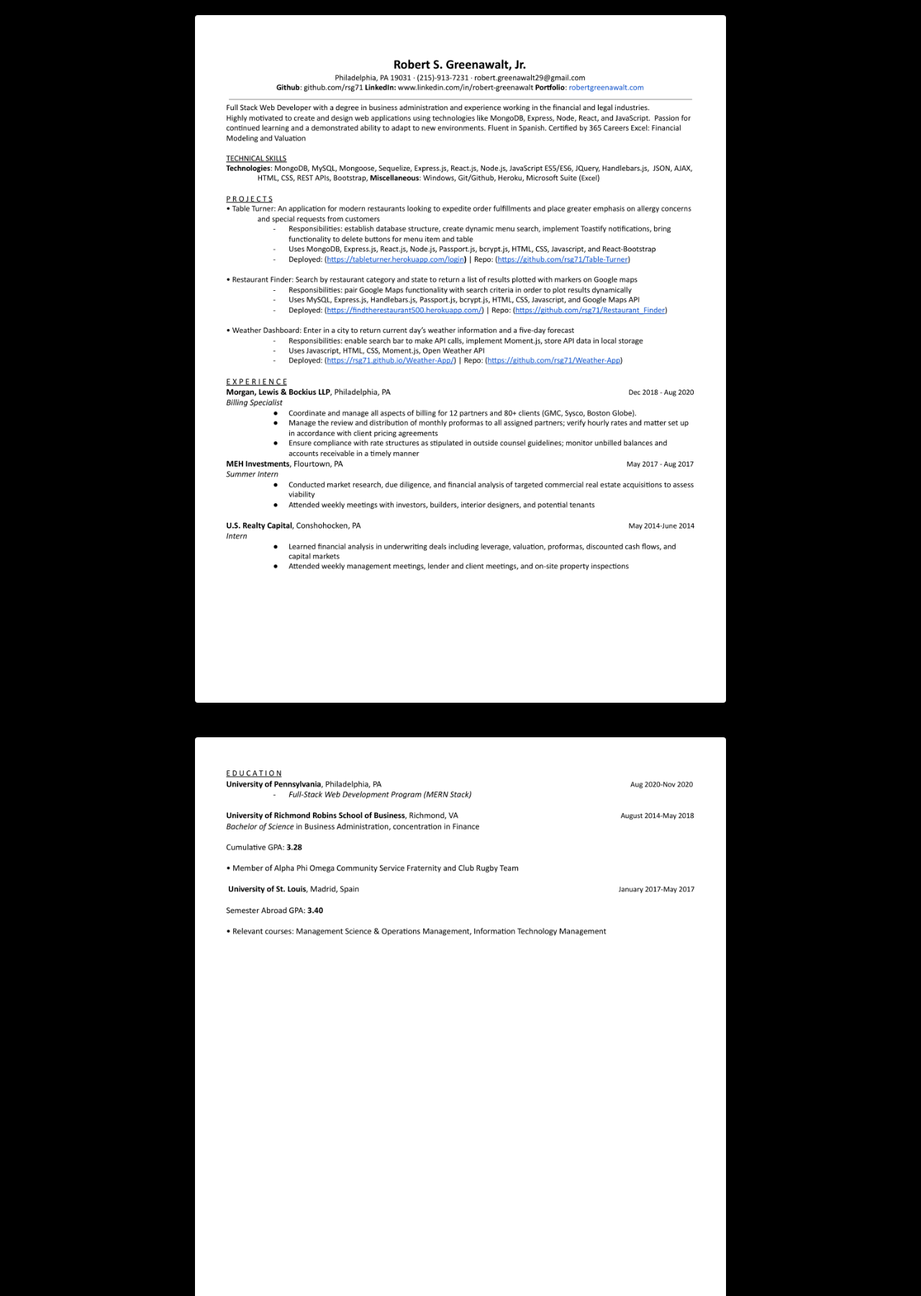
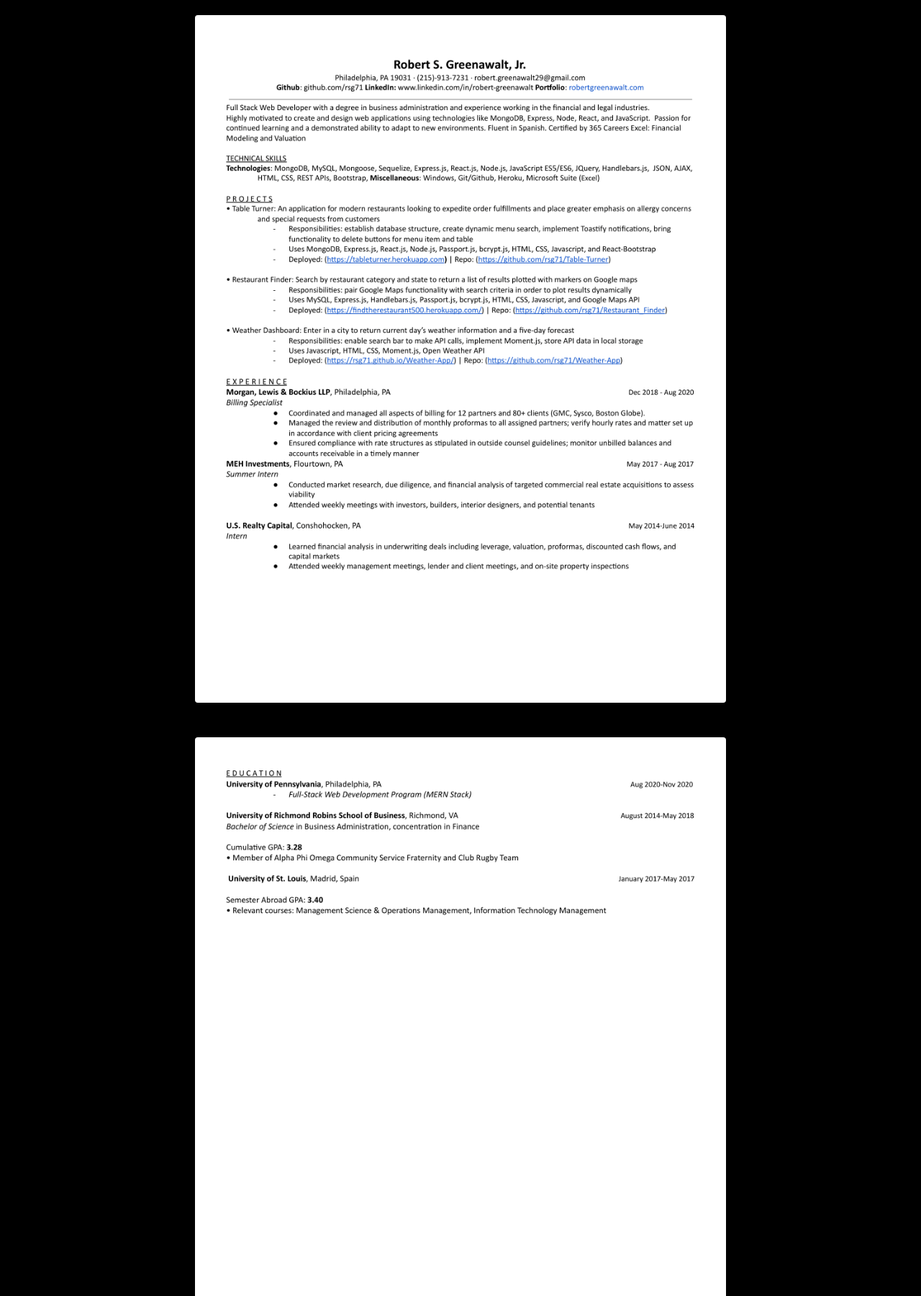
Before and after one commit to rsg71/Portfolio, a website: page resume.html in a window 1280 px wide. Shown: the part 380-2180 px from the top of the page at 72% size. Drawn offline with nearby package versions, Linux system fonts and the light colour scheme.

Commit message:
updated resume image

```diff
--- a/resume.html
+++ b/resume.html
@@ -79,9 +79,9 @@
     <br>
     <div class="row" style="margin-bottom:20em">
       <div class="col-lg-12">
-        <img src="imgs/rgResume/Rg_resume_1.png" class="resume mb-5">
+        <img src="imgs/resume/resume_firstpage.png" class="resume mb-5">
 
-        <img src="imgs/rgResume/Rg_resume_2.png" class="resume">
+        <img src="imgs/resume/resume_secondpage.png" class="resume">
       </div>
     </div>
 
--- a/style.css
+++ b/style.css
@@ -250,6 +250,8 @@ img {
 }
 
 
+
+
 /* ============================================================== */
 /* media queries */
 /* ============================================================== */
```
Also changed, not shown: index.html (+11 -1 lines), imgs/resume/resume_firstpage.png (added), imgs/resume/resume_secondpage.png (added), imgs/rgResume/Rg_resume_1.png (deleted), imgs/rgResume/Rg_resume_2.png (deleted).
